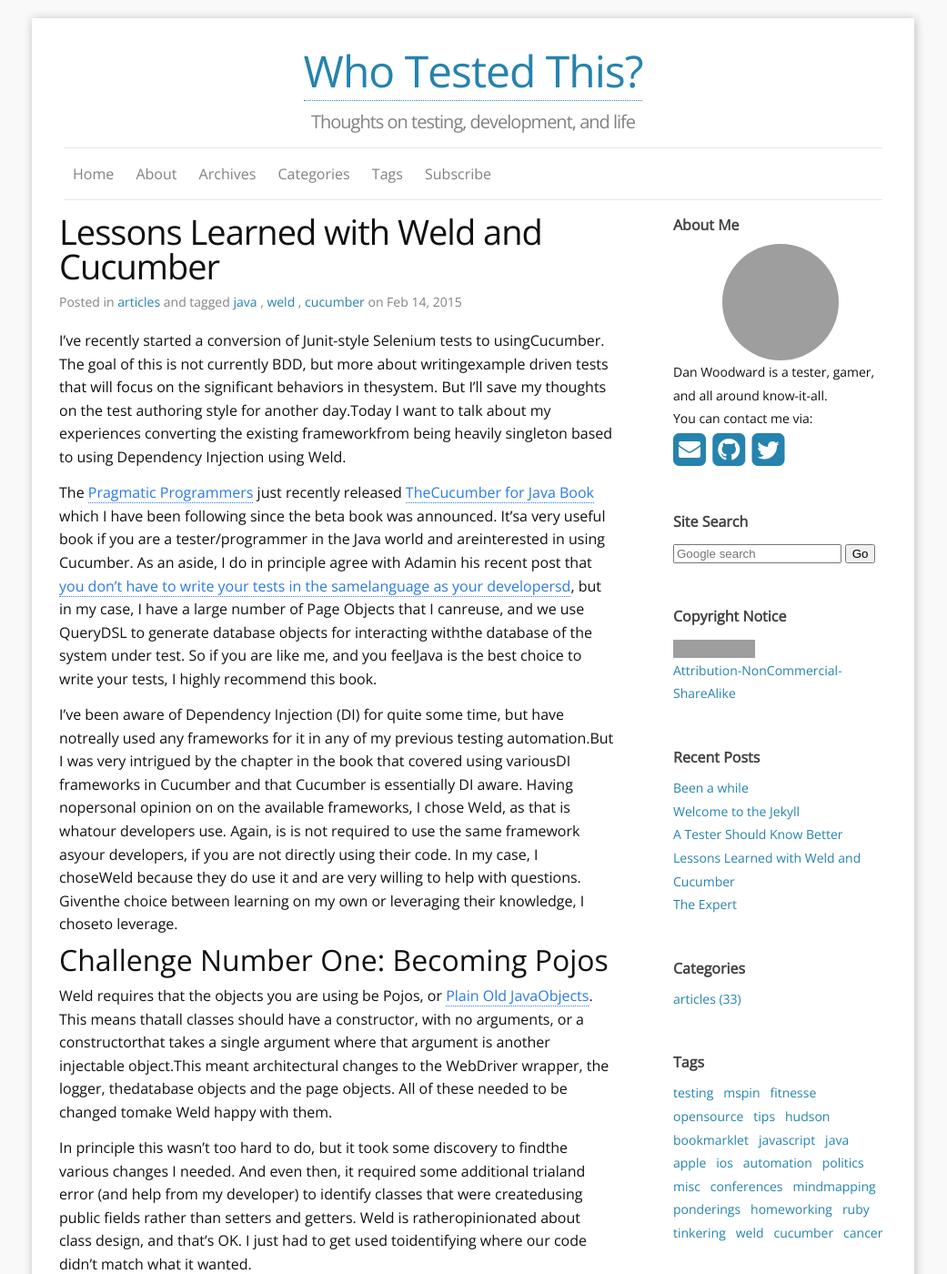
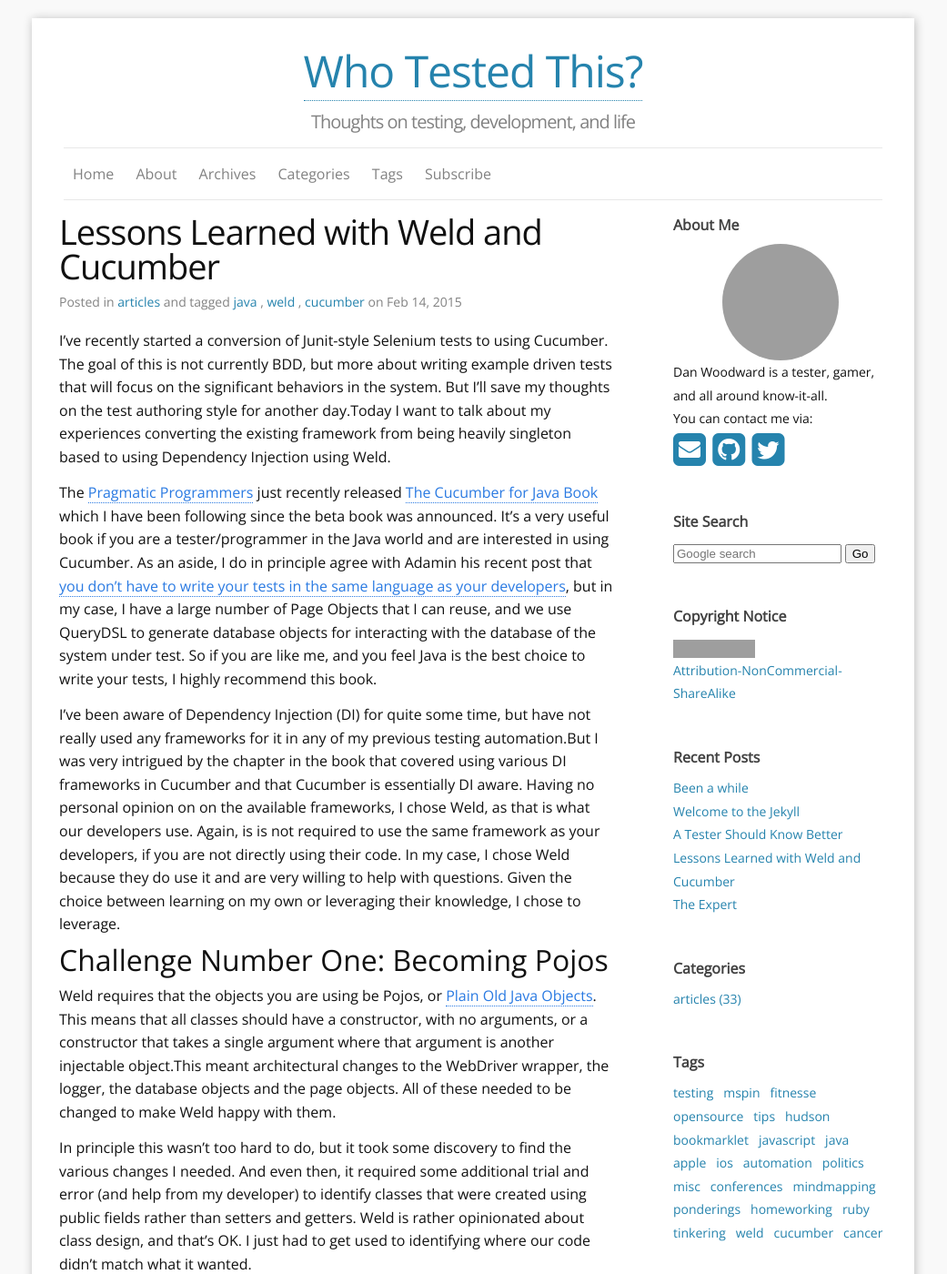
Before and after one commit to woodybrood/woodybrood.github.io, a Jekyll site: the page built from _posts/2015-02-14-lessons-learned-with-weld-and-cucumber.md, in a window 1280 px wide and 1400 px high. Shown: the whole window at 91% size, without its empty margins (120-1161 px from the left). Built offline with Jekyll 4.4.1, drawn with Linux system fonts in a browser that asks for light colours; nearby versions of some CDN libraries; some of the changed text lies outside the part shown; grey boxes are pictures that could not be loaded.

Commit message:
fixed some formatting issues from conversion to jekyll

```diff
--- a/_posts/2015-02-14-lessons-learned-with-weld-and-cucumber.md
+++ b/_posts/2015-02-14-lessons-learned-with-weld-and-cucumber.md
@@ -8,17 +8,17 @@ tags:
 - cucumber
 ---
 
-I’ve recently started a conversion of Junit-style Selenium tests to usingCucumber. The goal of this is not currently BDD, but more about writingexample driven tests that will focus on the significant behaviors in thesystem. But I’ll save my thoughts on the test authoring style for another day.Today I want to talk about my experiences converting the existing frameworkfrom being heavily singleton based to using Dependency Injection using Weld.
+I’ve recently started a conversion of Junit-style Selenium tests to using Cucumber. The goal of this is not currently BDD, but more about writing example driven tests that will focus on the significant behaviors in the system. But I’ll save my thoughts on the test authoring style for another day.Today I want to talk about my experiences converting the existing framework from being heavily singleton based to using Dependency Injection using Weld.
 
-The [Pragmatic Programmers](http://pragprog.com) just recently released [TheCucumber for Java Book](https://pragprog.com/book/srjcuc/the-cucumber-for-java-book) which I have been following since the beta book was announced. It’sa very useful book if you are a tester/programmer in the Java world and areinterested in using Cucumber. As an aside, I do in principle agree with Adamin his recent post that [you don’t have to write your tests in the samelanguage as your developersd](http://sauceio.com/index.php/2015/02/stop-being-a-language-snob-debunking-the-but-our-application-is-written-in-x-myth/), but in my case, I have a large number of Page Objects that I canreuse, and we use QueryDSL to generate database objects for interacting withthe database of the system under test. So if you are like me, and you feelJava is the best choice to write your tests, I highly recommend this book.
+The [Pragmatic Programmers](http://pragprog.com) just recently released [The Cucumber for Java Book](https://pragprog.com/book/srjcuc/the-cucumber-for-java-book) which I have been following since the beta book was announced. It’s a very useful book if you are a tester/programmer in the Java world and are interested in using Cucumber. As an aside, I do in principle agree with Adamin his recent post that [you don’t have to write your tests in the same language as your developers](http://sauceio.com/index.php/2015/02/stop-being-a-language-snob-debunking-the-but-our-application-is-written-in-x-myth/), but in my case, I have a large number of Page Objects that I can reuse, and we use QueryDSL to generate database objects for interacting with the database of the system under test. So if you are like me, and you feel Java is the best choice to write your tests, I highly recommend this book.
 
-I’ve been aware of Dependency Injection (DI) for quite some time, but have notreally used any frameworks for it in any of my previous testing automation.But I was very intrigued by the chapter in the book that covered using variousDI frameworks in Cucumber and that Cucumber is essentially DI aware. Having nopersonal opinion on on the available frameworks, I chose Weld, as that is whatour developers use. Again, is is not required to use the same framework asyour developers, if you are not directly using their code. In my case, I choseWeld because they do use it and are very willing to help with questions. Giventhe choice between learning on my own or leveraging their knowledge, I choseto leverage.
+I’ve been aware of Dependency Injection (DI) for quite some time, but have not really used any frameworks for it in any of my previous testing automation.But I was very intrigued by the chapter in the book that covered using various DI frameworks in Cucumber and that Cucumber is essentially DI aware. Having no personal opinion on on the available frameworks, I chose Weld, as that is what our developers use. Again, is is not required to use the same framework as your developers, if you are not directly using their code. In my case, I chose Weld because they do use it and are very willing to help with questions. Given the choice between learning on my own or leveraging their knowledge, I chose to leverage.
 
 ## Challenge Number One: Becoming Pojos
 
-Weld requires that the objects you are using be Pojos, or [Plain Old JavaObjects](https://en.wikipedia.org/wiki/Plain_Old_Java_Object). This means thatall classes should have a constructor, with no arguments, or a constructorthat takes a single argument where that argument is another injectable object.This meant architectural changes to the WebDriver wrapper, the logger, thedatabase objects and the page objects. All of these needed to be changed tomake Weld happy with them.
+Weld requires that the objects you are using be Pojos, or [Plain Old Java Objects](https://en.wikipedia.org/wiki/Plain_Old_Java_Object). This means that all classes should have a constructor, with no arguments, or a constructor that takes a single argument where that argument is another injectable object.This meant architectural changes to the WebDriver wrapper, the logger, the database objects and the page objects. All of these needed to be changed to make Weld happy with them.
 
-In principle this wasn’t too hard to do, but it took some discovery to findthe various changes I needed. And even then, it required some additional trialand error (and help from my developer) to identify classes that were createdusing public fields rather than setters and getters. Weld is ratheropinionated about class design, and that’s OK. I just had to get used toidentifying where our code didn’t match what it wanted.
+In principle this wasn’t too hard to do, but it took some discovery to find the various changes I needed. And even then, it required some additional trial and error (and help from my developer) to identify classes that were created using public fields rather than setters and getters. Weld is rather opinionated about class design, and that’s OK. I just had to get used to identifying where our code didn’t match what it wanted.
 
 Typical changes I made included:
 
@@ -34,13 +34,13 @@ didn’t match what Weld expected.
 
 ## Challenge Number Two: Dealing With a Little Classpath Hell
 
-Back in the old days of Windows development, we all had to deal with thespecial joy known as DLL Hell. Back then you had C and C++ based librariesthat might have the same name, but have different entry points and softwarewould crash when you called a version of a method that was different orchanged in the version of the DLL found by the application.
+Back in the old days of Windows development, we all had to deal with the special joy known as DLL Hell. Back then you had C and C++ based libraries that might have the same name, but have different entry points and software would crash when you called a version of a method that was different orc hanged in the version of the DLL found by the application.
 
-Well the Java version is Classpath Hell. Where you have different versions ofJars being used by the various Jars you are dependent on. Java is better aboutthis than the DLLs of old, but you can still get caught. I was initially usingWeld-SE 1.1.0 as the version of Weld in my pom file. But when I tried to run,I would get a MethodNotFoundException because the version of googlecollections I was getting didn’t have a method that an updated version ofSelenium wanted. I went through all of the dependency tree and tried doingexclusions of guava from other jars with no success. Eventually my developer(who was extremely helpful every time I needed him) dug all the way into theWeld jar and we discovered that they had actually incorporated the googlecollections code into their code and didn’t rename the packages. The resultwas that their version of the code was always being found. The fix was a newerversion of Weld, but it was a bunch of headaches to get there.
+Well the Java version is Classpath Hell. Where you have different versions ofJars being used by the various Jars you are dependent on. Java is better about this than the DLLs of old, but you can still get caught. I was initially usingWeld-SE 1.1.0 as the version of Weld in my pom file. But when I tried to run,I would get a MethodNotFoundException because the version of google collections I was getting didn’t have a method that an updated version ofSelenium wanted. I went through all of the dependency tree and tried doing exclusions of guava from other jars with no success. Eventually my developer(who was extremely helpful every time I needed him) dug all the way into theWeld jar and we discovered that they had actually incorporated the google collections code into their code and didn’t rename the packages. The result was that their version of the code was always being found. The fix was a newer version of Weld, but it was a bunch of headaches to get there.
 
 ## Challenge Number Three: Learning the Quirks of Cucumber Lifecycle
 
-Cucumber is very well thought out. I really appreciate the separation ofconcerns between Feature doc, Step Definitions, Helper Code and the WebDriver.It makes for a great structure. It also enforces some rules and behaviors thatwere different than I expected. And some of these quirks had a relationship tohow Cucumber worked with Dependency Injection. That isn’t bad, but it stillrequires learning and then adapting.
+Cucumber is very well thought out. I really appreciate the separation of concerns between Feature doc, Step Definitions, Helper Code and the WebDriver.It makes for a great structure. It also enforces some rules and behaviors that were different than I expected. And some of these quirks had a relationship to how Cucumber worked with Dependency Injection. That isn’t bad, but it still requires learning and then adapting.
 
 A couple of key things I learned:
 
```
Also changed, not shown: other parts of _posts/2015-02-14-lessons-learned-with-weld-and-cucumber.md (+1 -1 lines).
